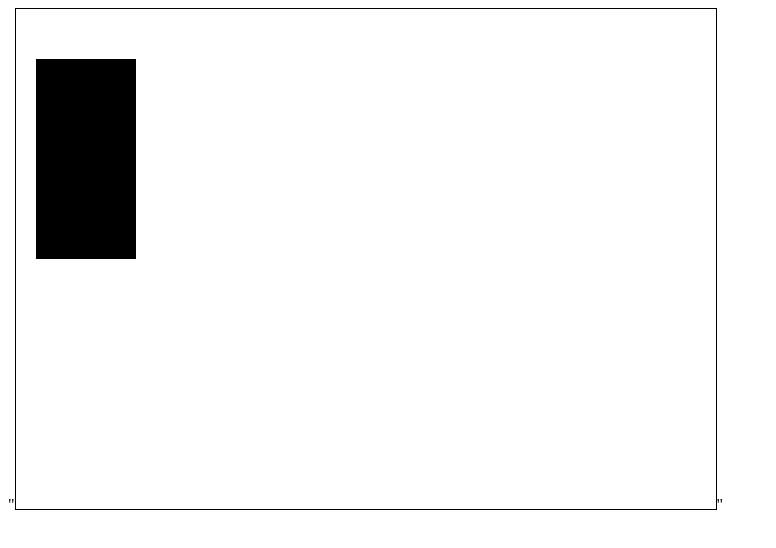
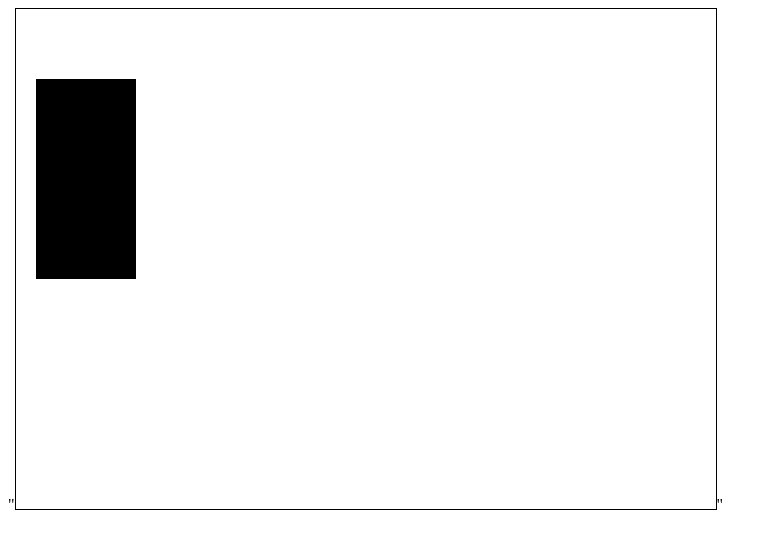
Before and after one commit to ellastevenson13/Elle, a plain HTML site: page index.html in a window 1280 px wide. Shown: the whole page, without its empty margins (0-776 px from the left). Drawn offline with Linux system fonts and the light colour scheme.

Commit message:
Update index.html

```diff
--- a/index.html
+++ b/index.html
@@ -4,9 +4,9 @@
 var canv = document.getElementById("ctx");
 var ctx = canv.getContext("2d");
 var x = 20;
-var y = 50;
+var y = 70;
 ctx.fillRect(x,y,100,200);
 var x = 200;
-var y = 500;
+var y = 700;
 ctx.fillRect(x,y,100,200);
 </script>
```
